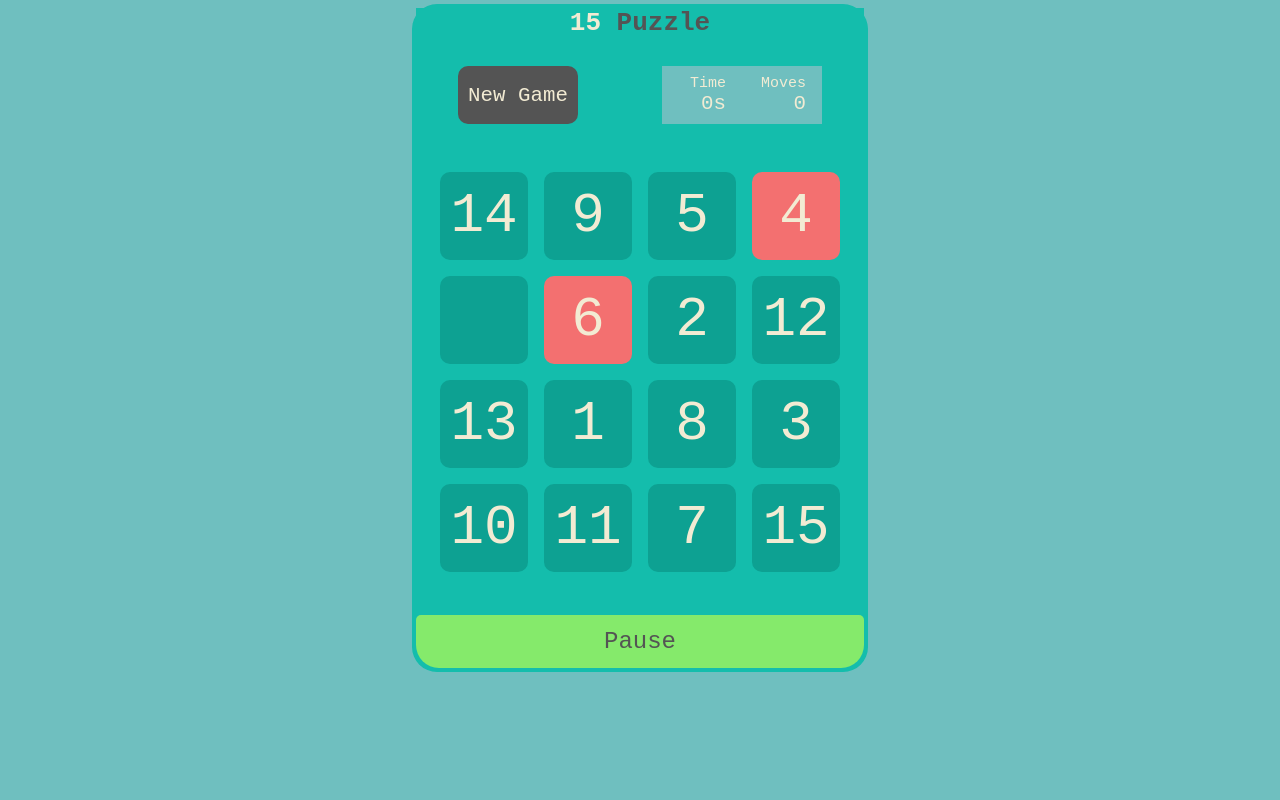
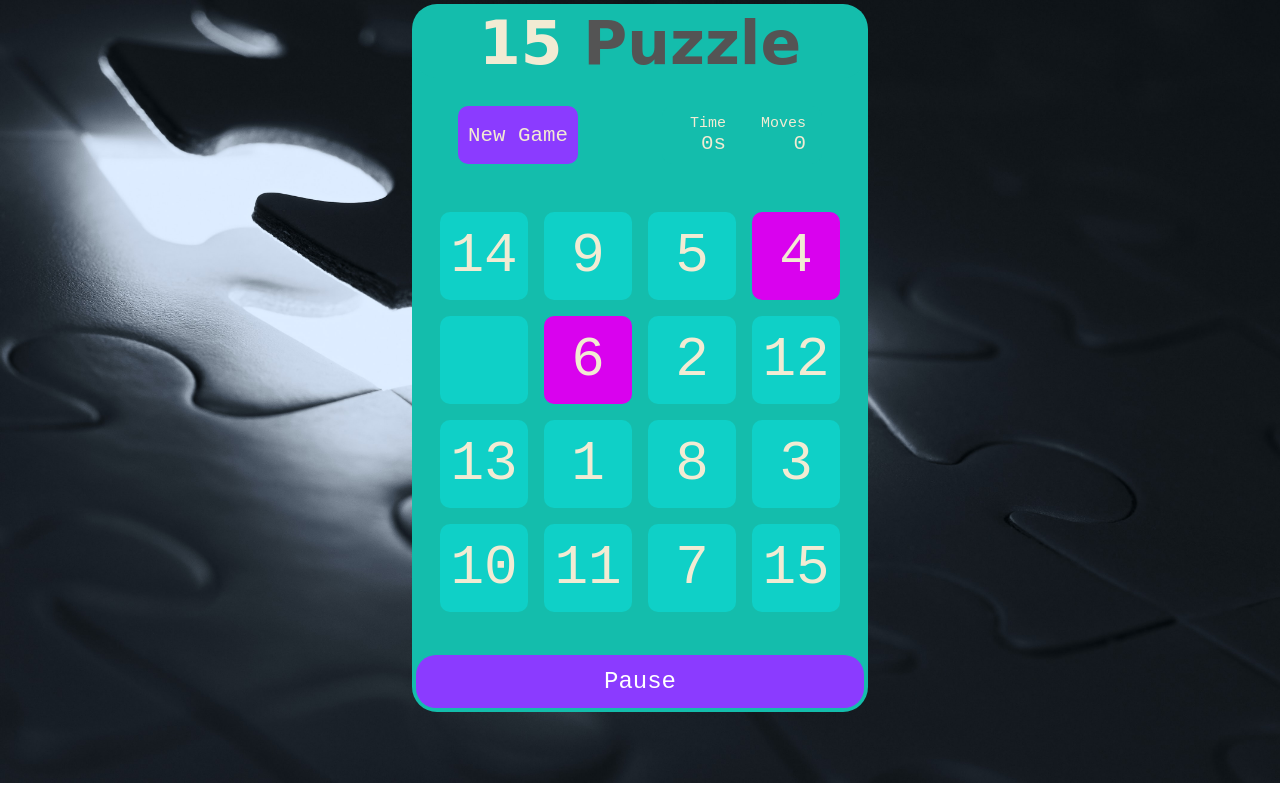
Before and after one commit to shivprime94/15_Puzzle, a website: page index.html in a window 1280 px wide. Drawn offline with Linux system fonts and the light colour scheme.

Commit message:
Update style.css

```diff
--- a/css/style.css
+++ b/css/style.css
@@ -2,7 +2,6 @@
   margin: 0;
   padding: 0;
   box-sizing: border-box;
-  background-color: #6fbfbf;
 }
 
 body {
@@ -11,6 +10,7 @@ body {
   justify-content: center;
   color: #f2ebd3;
   font-family: monospace;
+  background: url(../image/bgimg.jpg);
   background-size: cover;
   background-position: center;
   background-repeat: no-repeat;
@@ -19,6 +19,9 @@ body {
 .title {
   text-align: center;
   background-color: #14bdac;
+  border-radius: 20px;
+  font-family: cursive;
+  font-size: 60px;
 }
 .title span {
   color: #545454;
@@ -38,7 +41,7 @@ body {
   display: flex;
   align-items: center;
   padding: 0px 10px;
-  background-color: #545454;
+  background-color: #8b3bff;
   border-radius: 10px;
 }
 .status-action-new:hover {
@@ -75,7 +78,7 @@ body {
 
 .won,
 .won::after {
-  background-color: #f37070 !important;
+  background-color: #d902ee !important;
 }
 
 .container {
@@ -110,7 +113,7 @@ body {
   width: 5.5rem;
   height: 5.5rem;
   margin: 1vh;
-  background-color: #0da192;
+  background-color: #04f8ff52;
   border-radius: 0.625rem;
   display: flex;
   justify-content: center;
@@ -224,15 +227,15 @@ body {
   align-items: center;
   justify-content: center;
   font-size: 1.5rem;
-  background-color: #85ea6b;
-  color: #545454;
+  background-color: #8b3bff;
+  color: white;
   height: 3.3rem;
   margin-top: 1.2rem;
-  border-radius: 5px 5px 23px 23px;
+  border-radius: 20px 20px 20px 20px;
   cursor: pointer;
 }
 .pause:hover {
-  background-color: #57407b;
+  background-color: #e75874;
   color: #f2ebd3;
 }
 
@@ -242,9 +245,10 @@ body {
   justify-content: center;
   position: absolute;
   font-size: 5rem;
+  border-radius: 5px 5px 23px 23px;
   width: 28rem;
   height: 5rem;
-  border-radius: 5px 5px 23px 23px;
+  background-color: #14bdac;
   z-index: 100;
 }
 
```
